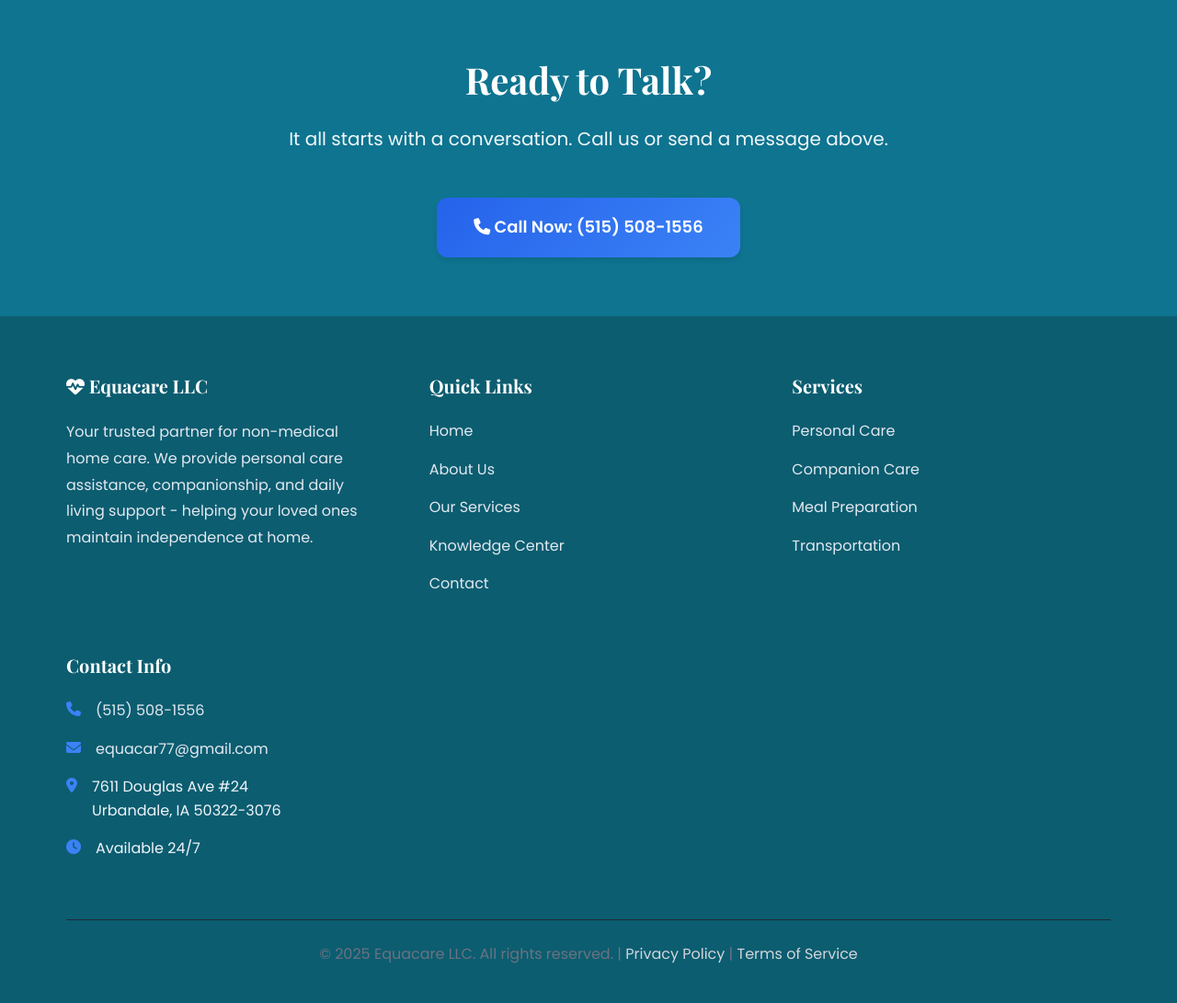
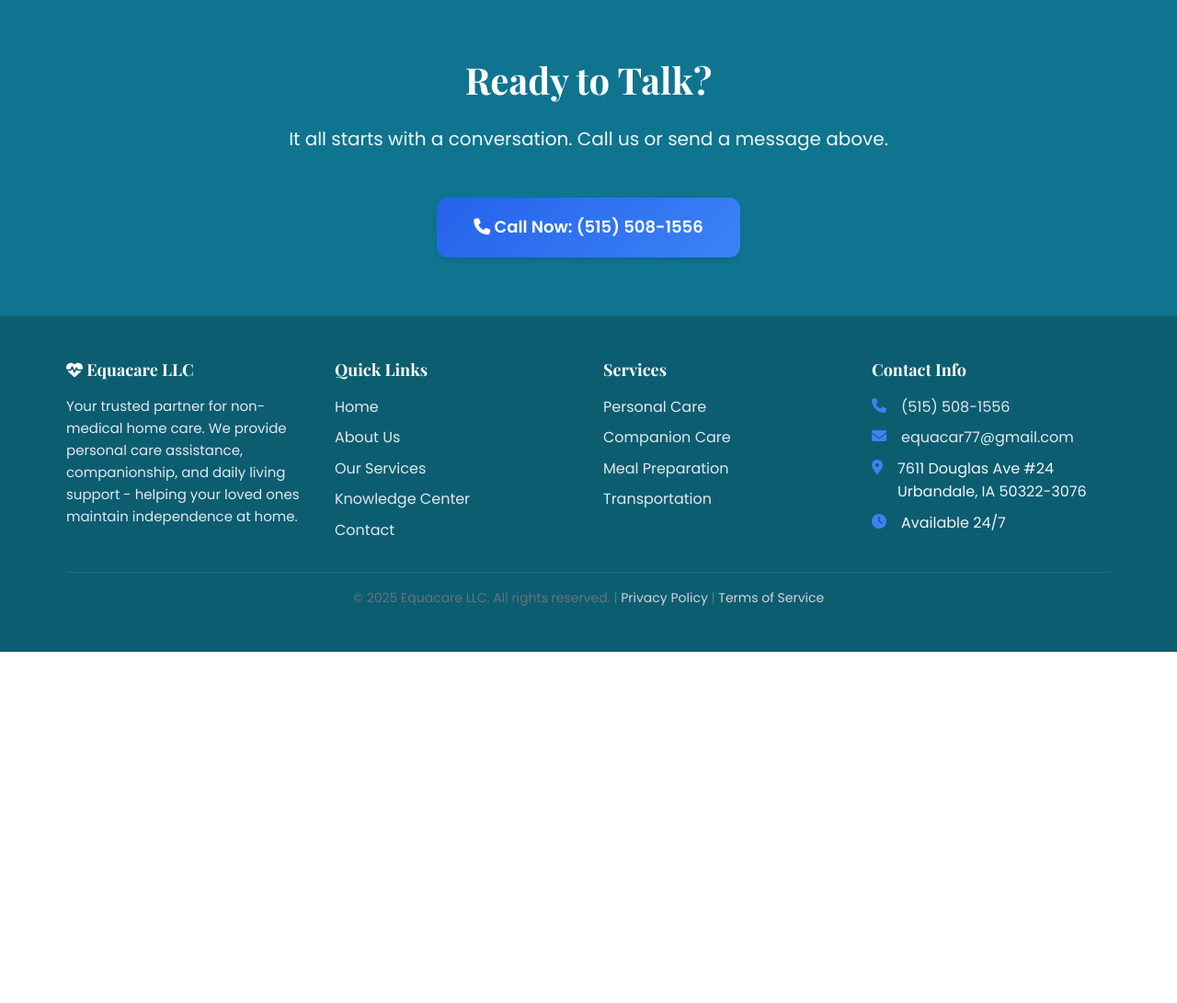
Before and after one commit to theequacare/equacare, a Django app: page / in a window 1280 px wide. Shown: the part 3559-4650 px from the top of the page at 92% size. After the commit the page ends 4268 px from the top, so only its background shows below. Run offline with Django 4.2, Linux system fonts and the light colour scheme; data that the repository does not hold is empty.

Commit message:
Make footer more compact and smaller - reduce padding, spacing, and font sizes

```diff
--- a/static/css/style.css
+++ b/static/css/style.css
@@ -721,26 +721,27 @@
 .footer {
     background: #0c5d70;
     color: #f1f5f9;
-    padding: var(--spacing-2xl) 0 var(--spacing-md);
+    padding: var(--spacing-xl) 0 var(--spacing-sm);
 }
 
 .footer-content {
     display: grid;
     grid-template-columns: repeat(auto-fit, minmax(250px, 1fr));
-    gap: var(--spacing-xl);
-    margin-bottom: var(--spacing-xl);
+    gap: var(--spacing-lg);
+    margin-bottom: var(--spacing-md);
 }
 
 .footer-section h3,
 .footer-section h4 {
     color: #ffffff;
-    margin-bottom: var(--spacing-md);
-    font-size: 1.25rem;
+    margin-bottom: var(--spacing-sm);
+    font-size: 1.125rem;
 }
 
 .footer-section p {
     color: #e2e8f0;
-    line-height: 1.8;
+    line-height: 1.6;
+    font-size: 0.9375rem;
 }
 
 .footer-section ul {
@@ -748,7 +749,7 @@
 }
 
 .footer-section ul li {
-    margin-bottom: var(--spacing-sm);
+    margin-bottom: 0.5rem;
 }
 
 .footer-section ul li a {
@@ -798,10 +799,12 @@
 }
 
 .footer-bottom {
-    border-top: 1px solid var(--gray-800);
-    padding-top: var(--spacing-md);
-    text-align: center;
-    color: var(--text-lighter);
+    border-top: 1px solid rgba(255, 255, 255, 0.1);
+    padding-top: var(--spacing-sm);
+    padding-bottom: var(--spacing-sm);
+    text-align: center;
+    color: #cbd5e1;
+    font-size: 0.875rem;
 }
 
 .footer-bottom a {
```
